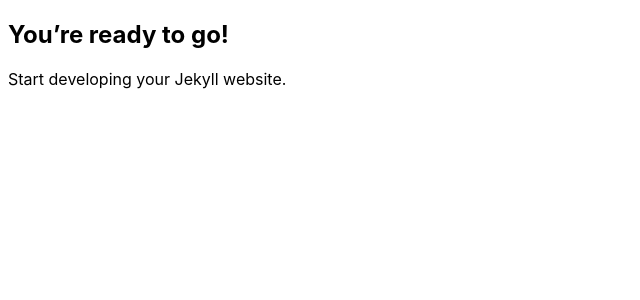
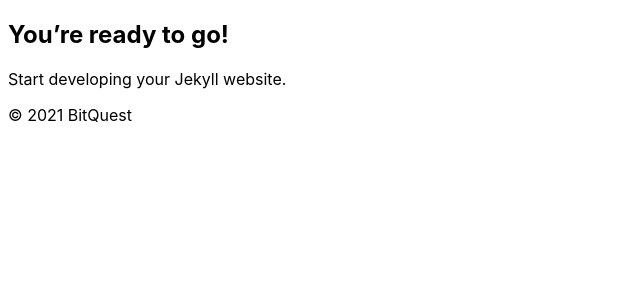
Before and after one commit to bitquest/bitquest.org, a Jekyll site: the page built from index.md, in a window 1280 px wide. Shown: the top 300 px of the page, without its empty margins (0-640 px from the left). Built offline with Jekyll 4.4.1, drawn with Linux system fonts in a browser that asks for light colours.

Commit message:
Add footer

```diff
--- /dev/null
+++ b/_includes/footer.html
@@ -0,0 +1,3 @@
+<footer>
+  © {{ 'now' | date: "%Y" }} BitQuest
+</footer>
--- a/_layouts/default.html
+++ b/_layouts/default.html
@@ -7,6 +7,10 @@
     <link rel="stylesheet" href="{{ "/assets/css/main.css" | relative_url }}">
   </head>
   <body>
+    <header>
+
+    </header>
     {{ content }}
+    {% include footer.html %}
   </body>
 </html>
```
